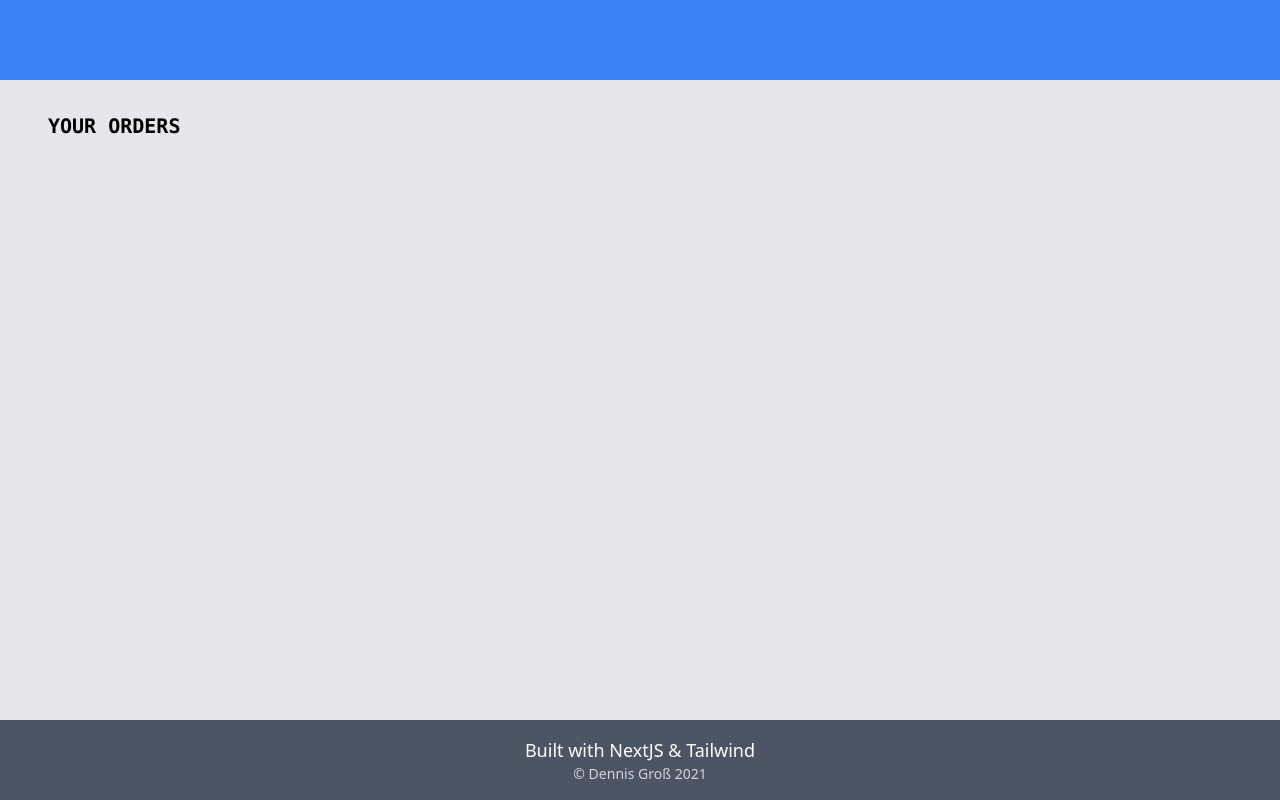
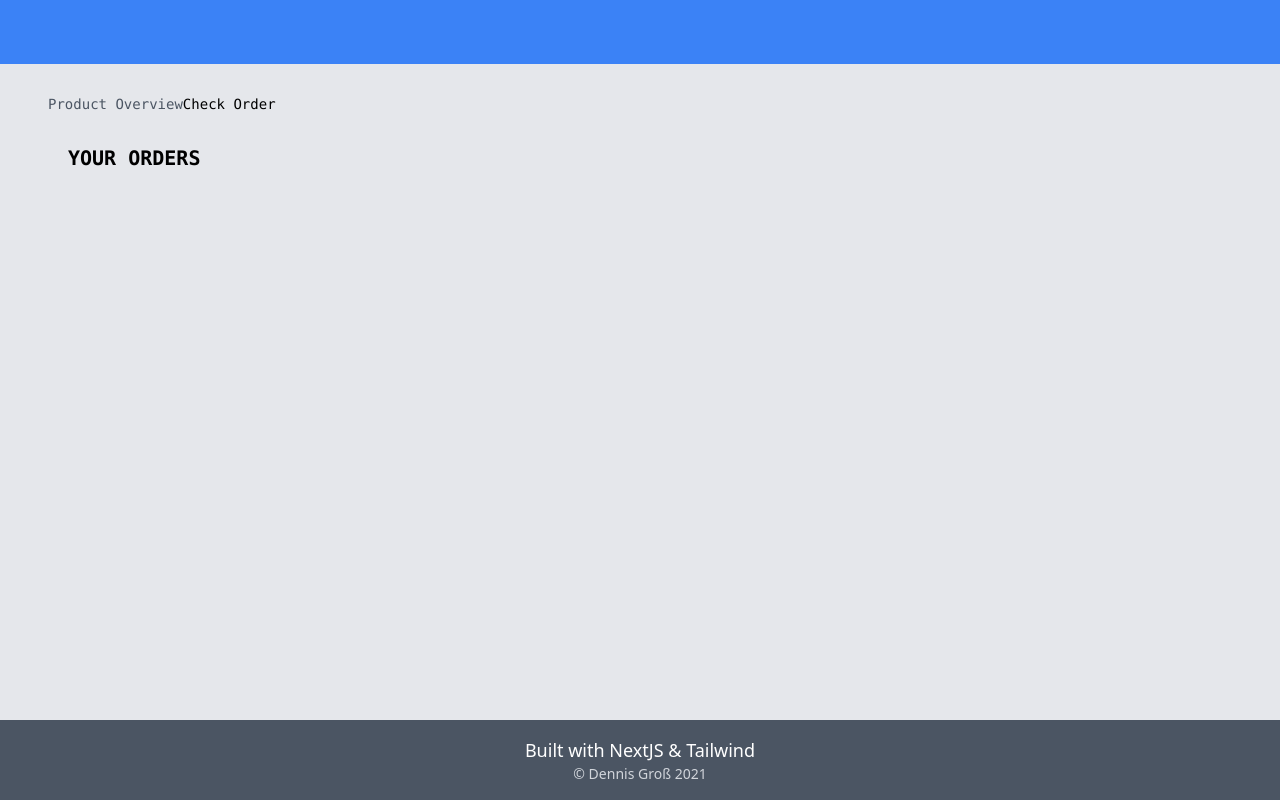
Before and after one commit to gdenn/next-donutz, a Next.js app: page /checkout in a window 1280 px wide. Built offline with nearby package versions, Linux system fonts and the light colour scheme.

Commit message:
Add breadcrumbs

```diff
--- /dev/null
+++ b/components/BreadCrumbs/ActiveLink.js
@@ -0,0 +1,2 @@
+
+export const ActiveLink = ({title}) => <p>{title}</p>
--- /dev/null
+++ b/components/BreadCrumbs/BackLink.js
@@ -0,0 +1,10 @@
+import NextLink from 'next/link'
+
+
+export const BackLink = ({title, linkTo}) => (
+    <span className="pointer hover:underline hover:text-black text-gray-600">
+        <NextLink href={linkTo}>
+            {title}
+        </NextLink>
+    </span>
+)
--- /dev/null
+++ b/components/BreadCrumbs/BreadCrumbs.js
@@ -0,0 +1,19 @@
+import { FontAwesomeIcon } from "@fortawesome/react-fontawesome"
+import { faChevronRight } from '@fortawesome/free-solid-svg-icons'
+
+const BreadCrumbs = ({children}) => {
+
+    return (
+        <div className="flex flex-row place-items-center h-4 font-mono text-sm mb-8">
+            {children && children.isArray && children.map((child, idx) => (
+                <>
+                    {child}
+                    {idx < children.length - 1 && <FontAwesomeIcon icon={faChevronRight} className="w-3 h-3 mx-1"/>}
+                </>
+            ))}
+            {children && !children.isArray && children}
+        </div>
+    )
+}
+
+export default BreadCrumbs
--- /dev/null
+++ b/components/BreadCrumbs/index.js
@@ -0,0 +1,3 @@
+export {ActiveLink} from './ActiveLink'
+export {BackLink} from './BackLink'
+export {default} from './BreadCrumbs'
--- a/components/Button/Button.js
+++ b/components/Button/Button.js
@@ -1,9 +1,9 @@
 import classNames from "classnames"
 
 
-const BASE_CLASSES = "flex flex-row place-items-center rounded py-2 px-4 border font-bold "
-const SECONDARY_CLASSES = "hover:border-transparent hover:bg-white hover:text-blue-500 bg-transparent text-white border-white"
-const PRIMARY_CLASSES = "bg-blue-500 hover:bg-blue-700 text-white"
+const BASE_CLASSES = "flex flex-row place-items-center rounded py-2 px-4 font-bold "
+const SECONDARY_CLASSES = "border hover:border-transparent hover:bg-white hover:text-blue-500 bg-transparent text-white border-white"
+const PRIMARY_CLASSES = "border bg-blue-500 hover:bg-blue-700 text-white"
 
 const Button = ({
     children,
--- a/components/Header/Header.js
+++ b/components/Header/Header.js
@@ -1,9 +1,9 @@
 
 
 const Header = ({children}) => (
-    <header className="h-20 bg-blue-500 shadow-lg flex-grow-0">
-        <div className="container py-4 mx-auto px-4 md:px-12">
-          <div className="flex flex-row justify-between">
+    <header className="h-16 py-2 bg-blue-500 shadow-lg flex-grow-0">
+        <div className="container mx-auto px-12">
+          <div className="flex flex-row justify-between place-items-center">
               {children}
           </div>
         </div>
--- a/components/OrderList/OrderList.js
+++ b/components/OrderList/OrderList.js
@@ -13,7 +13,7 @@ const OrderList = () => {
 
     return (
         <>
-            <span className="uppercase font-mono font-semibold text-xl">Your Orders</span>
+            <span className="uppercase font-mono font-semibold text-xl px-5">Your Orders</span>
             <ListView className="w-4/6">
                 {orders.map(order => (
                     <ListItem key={`item-${order.id}`}>
--- a/pages/checkout.js
+++ b/pages/checkout.js
@@ -1,5 +1,8 @@
 import Layout from '../components/Layout'
 import OrderList from '../components/OrderList'
+
+import BreadCrumbs, { ActiveLink, BackLink } from '../components/BreadCrumbs'
+
 
 const Checkout = ({}) => (
     <Layout>
@@ -9,6 +12,10 @@ const Checkout = ({}) => (
         ),
         main: (
           <>
+            <BreadCrumbs>
+              <BackLink title="Product Overview" linkTo="/"/>
+              <ActiveLink title="Check Order"/>
+            </BreadCrumbs>
             <OrderList/>
           </>
         )
--- a/pages/index.js
+++ b/pages/index.js
@@ -4,6 +4,7 @@ import SearchBar from '../components/SearchBar'
 import ShooppingCartButton from '../components/ShoppingCartButton'
 import Layout from '../components/Layout'
 import ProductCardView from '../components/ProductCardVIew'
+import BreadCrumbs, { ActiveLink } from '../components/BreadCrumbs'
 
 
 const Home = ({ priceList }) => (
@@ -16,7 +17,12 @@ const Home = ({ priceList }) => (
         </>
       ),
       main: (
-        <ProductCardView priceList={priceList}/>
+        <>
+          <BreadCrumbs>
+            <ActiveLink title="Product Overview"/>
+          </BreadCrumbs>
+          <ProductCardView priceList={priceList}/>
+        </>
       )
     }}
   </Layout>
```
